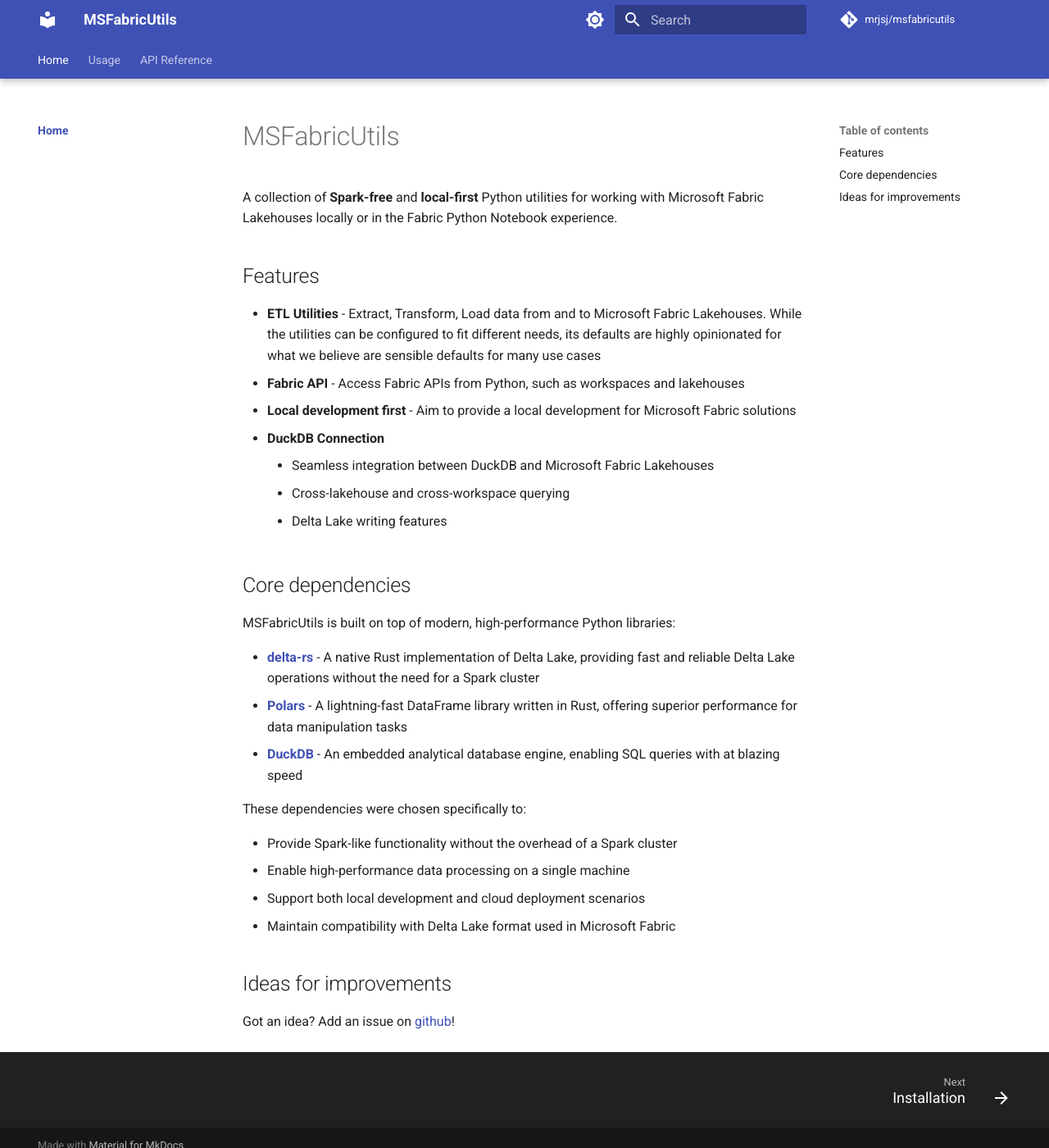
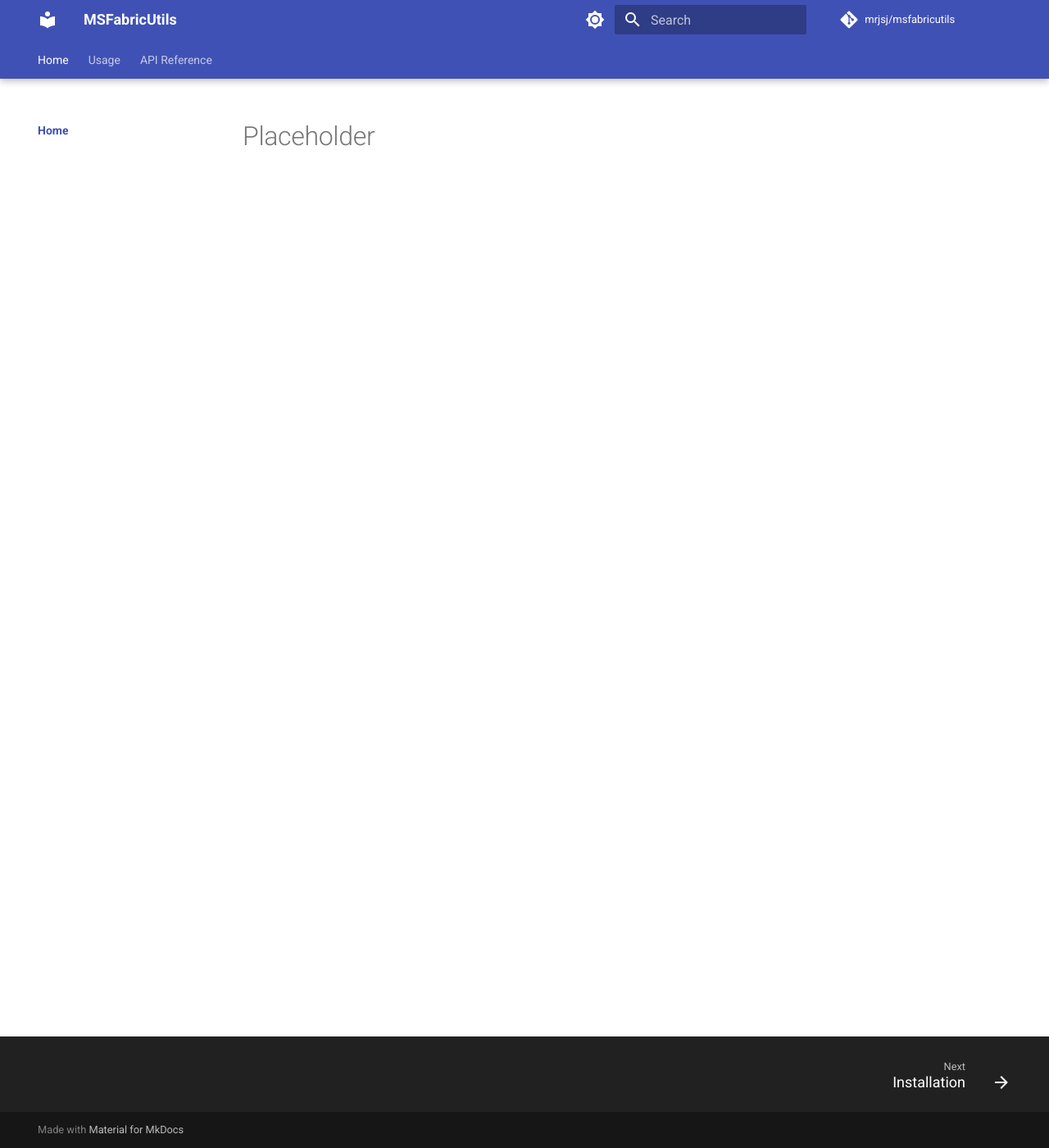
Before and after one commit to mrjsj/msfabricutils, an MkDocs documentation site: the page built from docs/index.md, in a window 1280 px wide and 1400 px high. Shown: the whole window at 82% size. Built offline with MkDocs 1.6.1 and Material for MkDocs 9.7.7, drawn with Linux system fonts in a browser that asks for light colours; comment, search, counter and statistics services are not loaded.

```diff
--- a/docs/index.md
+++ b/docs/index.md
@@ -1,32 +1 @@
-# MSFabricUtils
-
-A collection of **Spark-free** and **local-first** Python utilities for working with Microsoft Fabric Lakehouses locally or in the Fabric Python Notebook experience.
-
-## Features
-
-- **ETL Utilities** - Extract, Transform, Load data from and to Microsoft Fabric Lakehouses. While the utilities can be configured to fit different needs, its defaults are highly opinionated for what we believe are sensible defaults for many use cases
-- **Fabric API** - Access Fabric APIs from Python, such as workspaces and lakehouses
-- **Local development first** - Aim to provide a local development for Microsoft Fabric solutions
-- **DuckDB Connection**
-    - Seamless integration between DuckDB and Microsoft Fabric Lakehouses
-    - Cross-lakehouse and cross-workspace querying
-    - Delta Lake writing features
-
-## Core dependencies
-
-MSFabricUtils is built on top of modern, high-performance Python libraries:
-
-- **[delta-rs](https://delta-io.github.io/delta-rs)** - A native Rust implementation of Delta Lake, providing fast and reliable Delta Lake operations without the need for a Spark cluster
-- **[Polars](https://pola.rs)** - A lightning-fast DataFrame library written in Rust, offering superior performance for data manipulation tasks
-- **[DuckDB](https://duckdb.org)** - An embedded analytical database engine, enabling SQL queries with at blazing speed
-
-These dependencies were chosen specifically to:
-
-- Provide Spark-like functionality without the overhead of a Spark cluster
-- Enable high-performance data processing on a single machine
-- Support both local development and cloud deployment scenarios
-- Maintain compatibility with Delta Lake format used in Microsoft Fabric
-
-
-## Ideas for improvements
-Got an idea? Add an issue on [github](https://www.github.com/mrjsj/msfabricutils/issues)!
+# Placeholder
```
Also changed, not shown: README.md (+22 -7 lines), docs/usage/fabric-api.md (+1 -1 lines), assets/images/select-python-notebooks.png (renamed from docs/images/select-python-notebooks.png), 1 other file.
